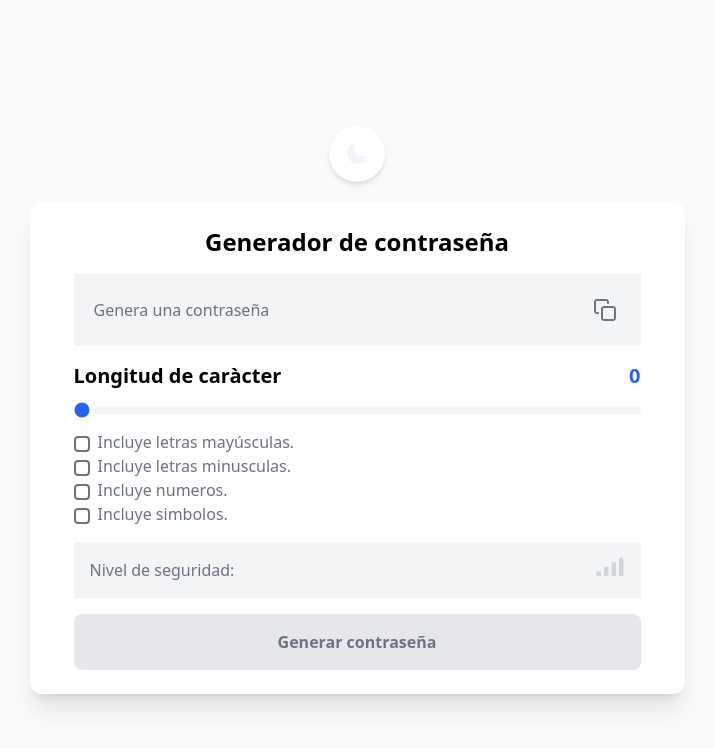
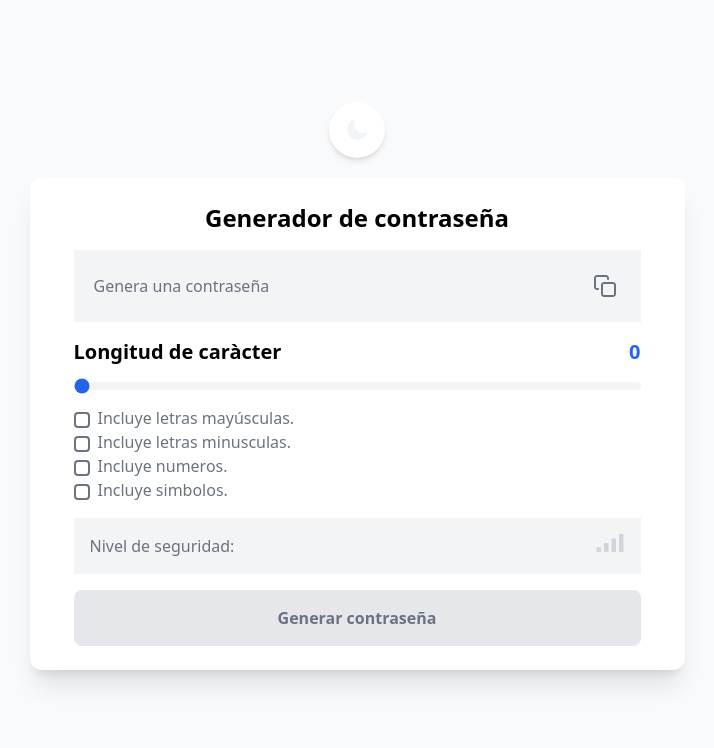
Before and after one commit to FernandoCM18/password-generator, a React (Vite) app: page / in a window 1280 px wide. Shown: the top 748 px of the page, without its empty margins (283-997 px from the left). Built offline with nearby package versions, Linux system fonts and the light colour scheme.

Commit message:
fix: 💄 Add and update classes
Added class for padding-bottom and updated class for height

```diff
--- a/src/components/Container.tsx
+++ b/src/components/Container.tsx
@@ -3,7 +3,7 @@
 }
 export const Container = ({children}: Props) => {
   return (
-    <div className="flex flex-col h-screen justify-center items-center">
+    <div className="flex flex-col min-h-screen justify-center items-center pb-12">
       {children}
     </div>
   );
```
